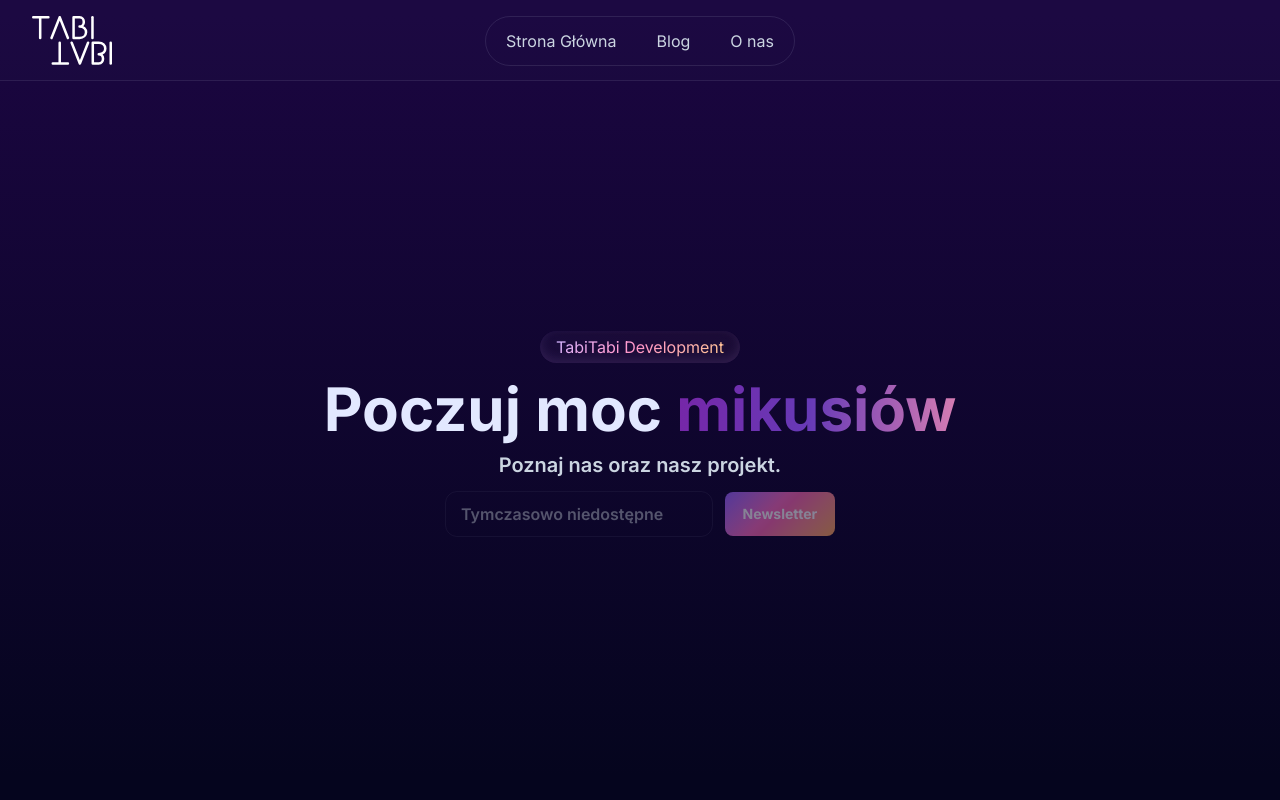
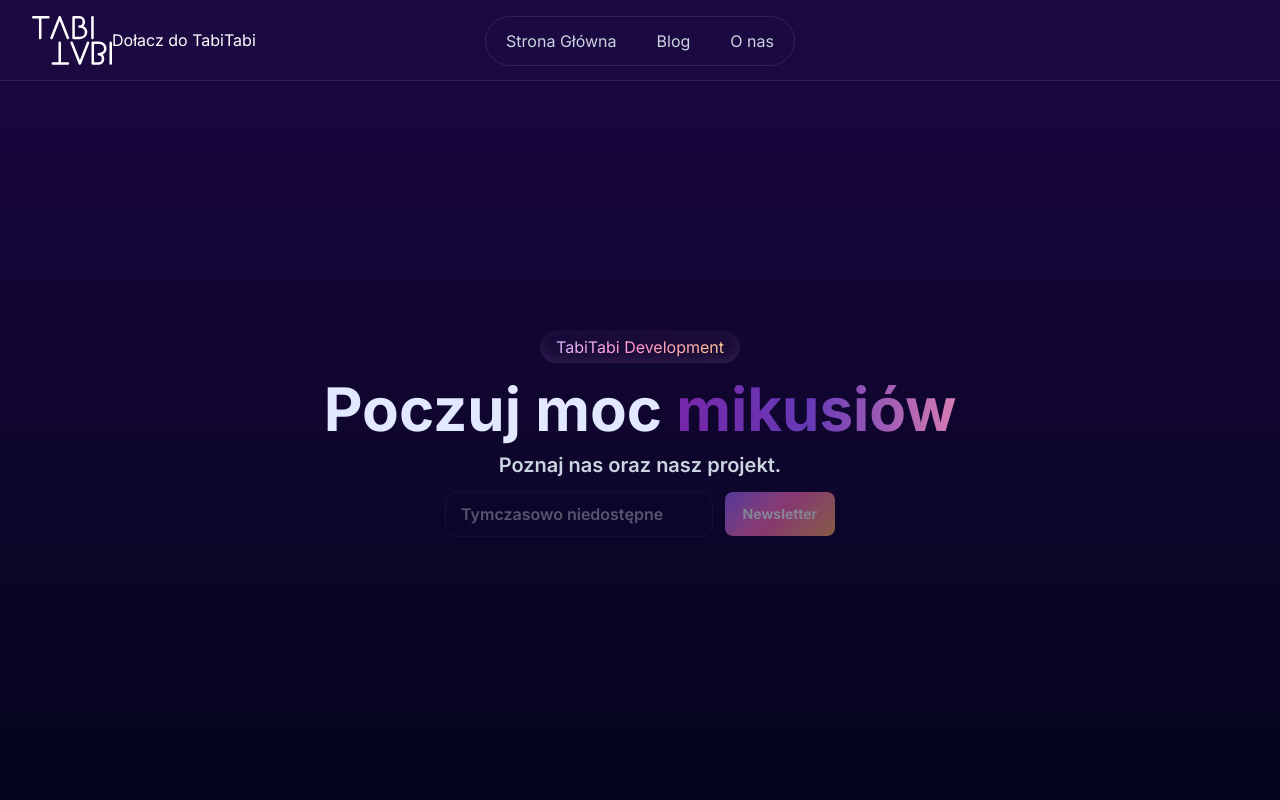
Before and after one commit to toriime/tabitabi.dev, a Next.js app: page / in a window 1280 px wide. Shown: the top 800 px of the page. Built offline with nearby package versions, Linux system fonts and the light colour scheme; no server answers.

Commit message:
Link do TabiTabi volunteer

```diff
--- a/src/components/navbar.tsx
+++ b/src/components/navbar.tsx
@@ -87,7 +87,9 @@ const NavBar = () => {
           </div>
         </div>
 
-        {/* <button className={`transition-all duration-300 ${scrolled ? "translate-x-4 opacity-0" : ""}`}>Newsletter</button> */}
+        <Link href={'https://volunteer.tabitabi.dev'}>
+          <button className={`transition-all duration-300 ${scrolled ? "translate-x-4 opacity-0" : ""}`}>Dołacz do TabiTabi</button>
+        </Link>
       </div>
     </nav>
   );
```
